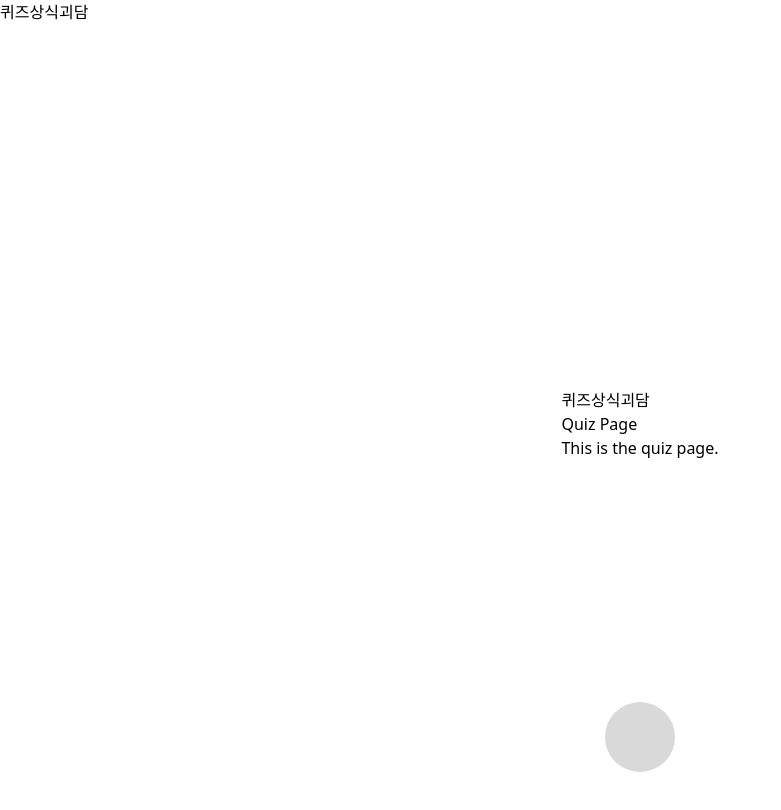
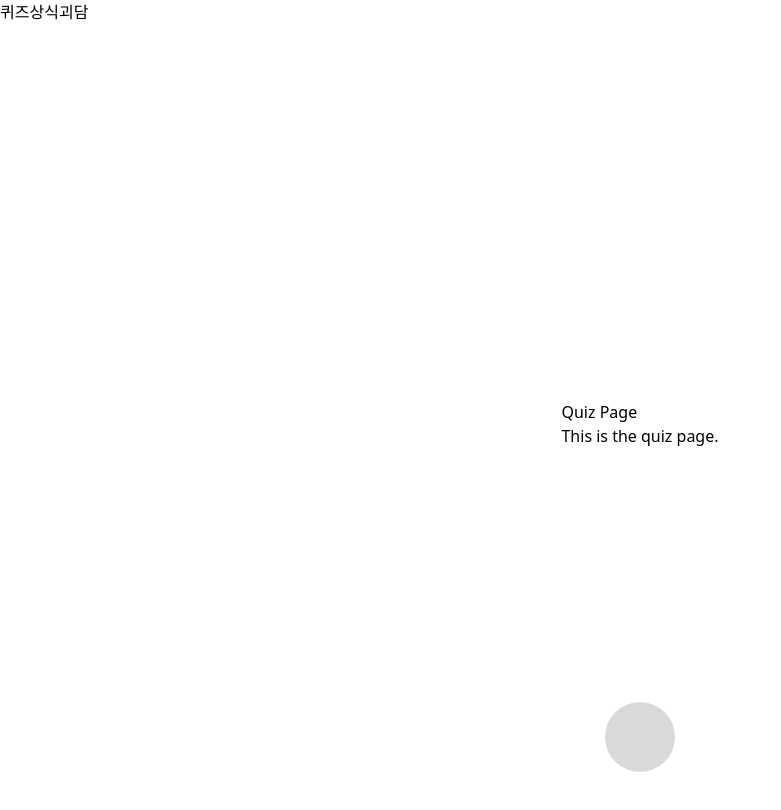
Before and after one commit to kdt-ful-class-three-group/poop, a React (Vite) app in the folder client/: page /Quiz in a window 1280 px wide. Shown: the top 810 px of the page, without its empty margins (0-781 px from the left). Built offline with nearby package versions, Linux system fonts and the light colour scheme.

Commit message:
layout을 지정했기에 quiz 및 knowledgehorror에서 menu import를 삭제해준다.

```diff
--- a/client/src/pages/KnowledgeHorror.jsx
+++ b/client/src/pages/KnowledgeHorror.jsx
@@ -1,6 +1,5 @@
 import React from "react";
 import { useLocation } from "react-router-dom";
-import Menu from "../commonComponents/Menu";
 
 function KnowledgeHorror() {
   const location = useLocation();
@@ -8,7 +7,6 @@ function KnowledgeHorror() {
 
   return (
     <div>
-      <Menu />
       <h1>선택된 카테고리: {category}</h1>
     </div>
   );
--- a/client/src/pages/Quiz.jsx
+++ b/client/src/pages/Quiz.jsx
@@ -1,9 +1,6 @@
-import Menu from '../commonComponents/Menu.jsx';
-
 function Quiz() {
   return (
     <div>
-      <Menu />
       <h1>Quiz Page</h1>
       <p>This is the quiz page.</p>
     </div>
```
